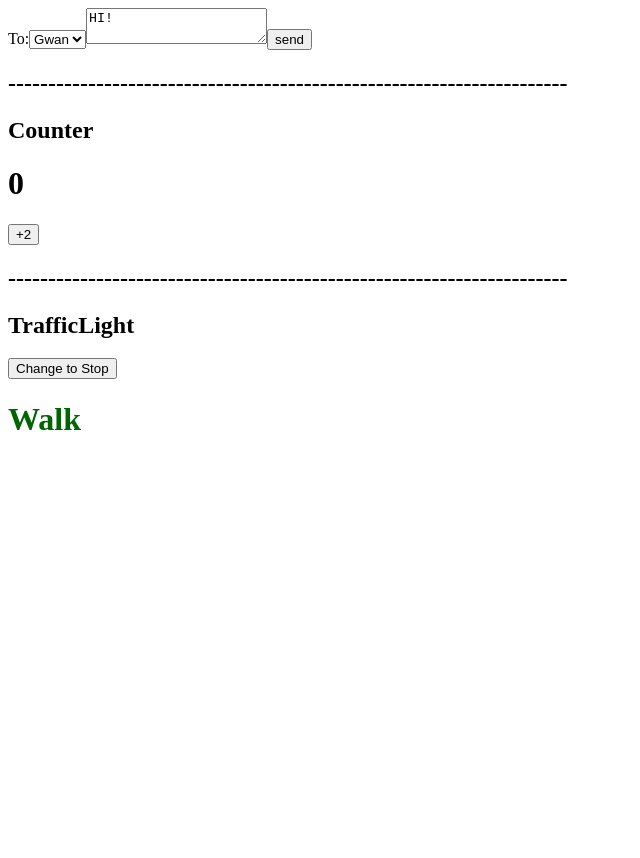
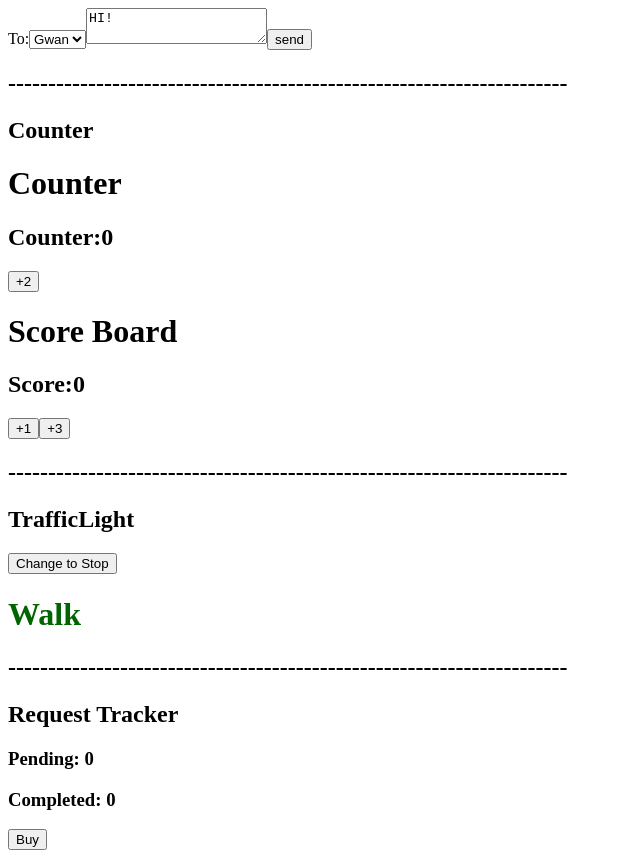
Before and after one commit to autsav/react_project, a React (Create React App) app in the folder my-app/: page /form in a window 1280 px wide. Shown: the whole page, without its empty margins (0-640 px from the left). Before the commit the page ends 800 px from the top, so only its background shows below. Built offline with nearby package versions, Linux system fonts and the light colour scheme.

Commit message:
queueing a series of state Updates

```diff
--- a/my-app/src/components/Form.js
+++ b/my-app/src/components/Form.js
@@ -2,18 +2,36 @@ import React from 'react'
 import { useState } from 'react'
 
 function Counter (){
-    const [number, setNumber] = useState(0)
+    const [number, setNumber] = useState(0);
+    const [score, setScore] = useState(0);
+
+    function increment(){
+        setScore(s => s +1)
+    }
     return(
         <>
-            <h1>{number}</h1>
-            <button
-            onClick={e => {
-                setNumber(number + 2)
-                setTimeout(() => {
-                    alert(number)
-                },2000)
-            }}
-            > +2 </button>
+            <h1>Counter</h1>
+            <h2>Counter:{number}</h2>
+                <button
+                onClick={e => {
+                    setNumber(number + 2)
+
+                }}
+                > +2 </button>
+            <h1>Score Board</h1>
+            <h2>Score:{score}</h2>
+                <button
+                    onClick={()=>{
+                        increment();
+                    }}
+                >+1</button>
+                <button
+                    onClick={()=>{
+                        increment();
+                        increment();
+                        increment();
+                    }}
+                >+3</button>
         </>
     )
 }
@@ -46,6 +64,40 @@ function TrafficLight() {
       </>
     );
   }
+
+  //--------------------Request Tracker ----------------------
+
+  function RequestTracker(){
+
+    const [pending, setPending] = useState(0);
+    const [completed, setCompleted] = useState(0);
+
+    async function handleClick() {
+        setPending(p => p + 1);
+        await delay(3000);
+        setPending(p => p - 1);
+        setCompleted(c => c + 1);
+      }
+
+    return(
+        <>
+            <h3>
+                Pending: {pending}
+            </h3>
+            <h3>
+                Completed: {completed}
+            </h3>
+            <button onClick={handleClick}>
+                Buy
+            </button>
+        </>
+    );
+  }
+  function delay(ms){
+    return new Promise(resolve => {
+        setTimeout(resolve , ms);
+    });
+}
 
 function Form() {
     const [to, setTo] = useState('Gwan')
@@ -90,6 +142,9 @@ function Form() {
         <h2>----------------------------------------------------------------------</h2>
         <h2>TrafficLight</h2>
         <TrafficLight />
+        <h2>----------------------------------------------------------------------</h2>
+        <h2>Request Tracker</h2>
+        <RequestTracker />
     </>
 
    )
```
